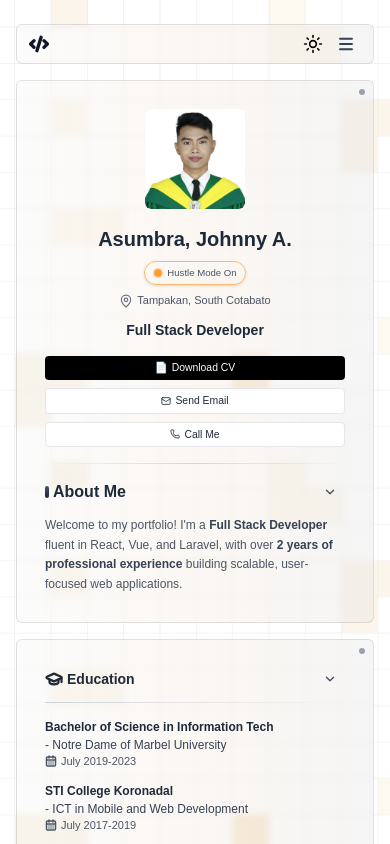
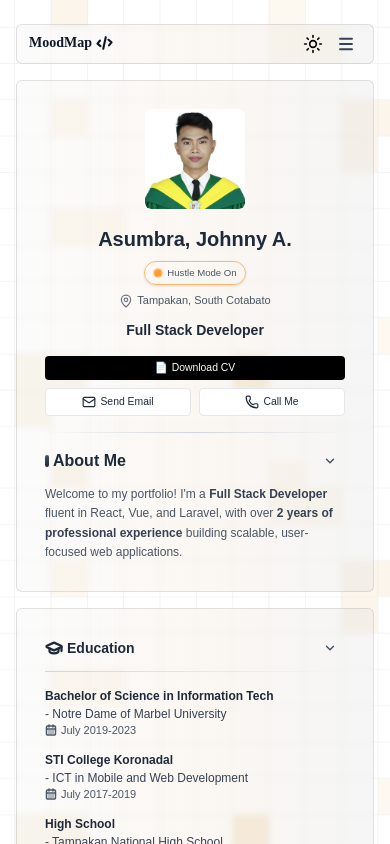
Before and after one commit to DoDongssss/moodmap, a React (Vite) app: page / in a window 390 px wide. Shown: the top 844 px of the page. Built offline with nearby package versions, Linux system fonts and the light colour scheme.

Commit message:
update responsive and remove dot icon in all card

```diff
--- a/src/components/sections/AboutSection.tsx
+++ b/src/components/sections/AboutSection.tsx
@@ -7,12 +7,14 @@ import avatar from "../../assets/avatar.jpg";
 type AboutSectionProps = {
   activeCard: string;
   isDark: boolean;
+  isMobile: boolean;
   setActiveCard: (card: string) => void;
 };
 
 export default function AboutSection({
   activeCard,
   isDark,
+  isMobile,
   setActiveCard,
 }: AboutSectionProps) {
   const [isHovered, setIsHovered] = useState(false);
@@ -98,21 +100,23 @@ export default function AboutSection({
               Full Stack Developer
             </span>
           </div>
-          <div className="w-full flex flex-col sm:flex-row gap-2 mt-2 md:mt-0">
-            <button className="flex gap-1 items-center justify-center bg-black dark:bg-white text-white dark:text-black px-3 py-1.5 md:px-2 md:py-1 rounded-sm text-[.65rem] md:text-[.7rem] font-light transition-all duration-300 hover:bg-[#222] dark:hover:bg-gray-200 hover:scale-105 hover:shadow-md">
+          <div className="w-full flex flex-col gap-2 mt-2 justify-center md:justify-normal sm:flex-row md:gap-2">
+            <button className="flex gap-1 items-center justify-center whitespace-nowrap bg-black dark:bg-white text-white dark:text-black px-3 py-1.5 md:px-2 md:py-1 rounded-sm text-[.65rem] md:text-[.7rem] font-light transition-all duration-300 hover:bg-[#222] dark:hover:bg-gray-200 hover:scale-105 hover:shadow-md">
               <span>📄</span>
               <span>Download CV</span>
             </button>
 
-            <button className="flex gap-1 items-center justify-center bg-white dark:bg-gray-800 text-gray-800 dark:text-gray-200 border border-gray-200 dark:border-gray-700 px-3 py-1.5 md:px-2 md:py-1 rounded-sm text-[.65rem] md:text-[.7rem] font-light transition-all duration-300 hover:bg-gray-100 dark:hover:bg-gray-700 hover:text-black dark:hover:text-white hover:scale-105 hover:shadow-md">
-              <Mail size={10} className="text-gray-800 dark:text-gray-200" />
-              <span>Send Email</span>
-            </button>
+            <div className="flex gap-2">
+              <button className="flex flex-1 md:flex-none gap-1 items-center justify-center whitespace-nowrap bg-white dark:bg-gray-800 text-gray-800 dark:text-gray-200 border border-gray-200 dark:border-gray-700 px-3 py-1.5 md:px-2 md:py-1 rounded-sm text-[.65rem] md:text-[.7rem] font-light transition-all duration-300 hover:bg-gray-100 dark:hover:bg-gray-700 hover:text-black dark:hover:text-white hover:scale-105 hover:shadow-md">
+                <Mail size={14} className="text-gray-800 dark:text-gray-200" />
+                <span>Send Email</span>
+              </button>
 
-            <button className="flex gap-1 items-center justify-center bg-white dark:bg-gray-800 text-gray-800 dark:text-gray-200 border border-gray-200 dark:border-gray-700 px-3 py-1.5 md:px-2 md:py-1 rounded-sm text-[.65rem] md:text-[.7rem] font-light transition-all duration-300 hover:bg-gray-100 dark:hover:bg-gray-700 hover:text-black dark:hover:text-white hover:scale-105 hover:shadow-md">
-              <Phone size={10} className="text-gray-800 dark:text-gray-200" />
-              <span>Call Me</span>
-            </button>
+              <button className="flex flex-1 md:flex-none gap-1 items-center justify-center whitespace-nowrap bg-white dark:bg-gray-800 text-gray-800 dark:text-gray-200 border border-gray-200 dark:border-gray-700 px-3 py-1.5 md:px-2 md:py-1 rounded-sm text-[.65rem] md:text-[.7rem] font-light transition-all duration-300 hover:bg-gray-100 dark:hover:bg-gray-700 hover:text-black dark:hover:text-white hover:scale-105 hover:shadow-md">
+                <Phone size={14} className="text-gray-800 dark:text-gray-200" />
+                <span>Call Me</span>
+              </button>
+            </div>
           </div>
         </div>
       </div>
@@ -227,9 +231,9 @@ export default function AboutSection({
       {/* Normal Card */}
       {!showDetails && (
         <motion.div
-          drag
-          dragMomentum={false}
-          dragElastic={0.1}
+          drag={!isMobile}
+          dragMomentum={!isMobile}
+          dragElastic={!isMobile ? 0.1 : 0}
           onDragStart={() => setActiveCard("about")}
           onDragEnd={() => setActiveCard("")}
           style={{ zIndex: activeCard === "about" ? 50 : 10 }}
@@ -256,7 +260,6 @@ export default function AboutSection({
           transition={{ type: "spring", stiffness: 300, damping: 25 }}
           className="relative w-full md:w-[800px] h-auto text-gray-700 dark:text-gray-300 glass-card overflow-hidden group"
         >
-          <div className="absolute min-w-[6px] h-[6px] top-2 right-2 rounded-full bg-gray-400 dark:bg-gray-600 z-10"></div>
           {cardContent}
         </motion.div>
       )}
@@ -275,7 +278,6 @@ export default function AboutSection({
             style={{ willChange: "transform, opacity" }}
             className="fixed top-1/2 left-1/2 w-[90vw] md:w-[850px] max-w-[850px] max-h-[90vh] glass-card bg-white dark:bg-gray-900 overflow-auto z-70"
           >
-            <div className="absolute min-w-[6px] h-[6px] top-2 right-2 rounded-full bg-gray-400 dark:bg-gray-600 z-10"></div>
             {cardContent}
           </motion.div>
         )}
--- a/src/components/sections/EducationSection.tsx
+++ b/src/components/sections/EducationSection.tsx
@@ -27,12 +27,14 @@ const dragStyles = {
 type EducationSectionProps = {
   activeCard: string;
   isDark: boolean;
+  isMobile: boolean;
   setActiveCard: (value: string) => void;
 };
 
 export default function EducationSection({
   activeCard,
   isDark,
+  isMobile,
   setActiveCard,
 }: EducationSectionProps) {
   const [showDetails, setShowDetails] = useState(false);
@@ -249,9 +251,9 @@ export default function EducationSection({
       {/* Normal Card */}
       {!showDetails && (
         <motion.div
-          drag
-          dragMomentum={false}
-          dragElastic={0.1}
+          drag={!isMobile}
+          dragMomentum={!isMobile}
+          dragElastic={!isMobile ? 0.1 : 0}
           onDragStart={() => setActiveCard("education")}
           onDragEnd={() => setActiveCard("")}
           style={{ zIndex: activeCard === "education" ? 50 : 10 }}
@@ -266,7 +268,6 @@ export default function EducationSection({
           transition={{ type: "spring", stiffness: 300, damping: 25 }}
           className="h-full w-full md:w-[400px] glass-card overflow-auto"
         >
-          <div className="absolute min-w-[6px] h-[6px] top-2 right-2 rounded-full bg-gray-400 dark:bg-gray-600 z-10"></div>
           {cardContent}
         </motion.div>
       )}
@@ -285,7 +286,6 @@ export default function EducationSection({
             style={{ willChange: "transform, opacity" }}
             className="fixed top-1/2 left-1/2 w-[90vw] md:w-[600px] max-w-[600px] max-h-[90vh] glass-card bg-white dark:bg-gray-900 overflow-auto z-70"
           >
-            <div className="absolute min-w-[6px] h-[6px] top-2 right-2 rounded-full bg-gray-400 dark:bg-gray-600 z-10"></div>
             {cardContent}
           </motion.div>
         )}
--- a/src/components/sections/HeaderSection.tsx
+++ b/src/components/sections/HeaderSection.tsx
@@ -6,6 +6,7 @@ import ThemeToggle from "../ThemeToggle";
 type HeaderSectionProps = {
   activeCard: string;
   isDark: boolean;
+  isMobile: boolean;
   setActiveCard: (card: string) => void;
 };
 
@@ -47,7 +48,7 @@ const SocialIcon = ({
         whileHover={{ scale: 1.15 }}
         transition={{ duration: 0.2, ease: "easeOut" }}
       >
-        <Icon size={18} strokeWidth={2} />
+        <Icon size={17} strokeWidth={2} />
       </motion.div>
 
       <AnimatePresence>
@@ -72,6 +73,7 @@ const SocialIcon = ({
 export default function HeaderSection({
   activeCard,
   isDark,
+  isMobile,
   setActiveCard,
 }: HeaderSectionProps) {
   const [mobileMenuOpen, setMobileMenuOpen] = useState(false);
@@ -118,9 +120,9 @@ export default function HeaderSection({
     <>
       {/* Header */}
       <motion.div
-        drag
-        dragMomentum={false}
-        dragElastic={0.1}
+        drag={!isMobile}
+        dragMomentum={!isMobile}
+        dragElastic={!isMobile ? 0.1 : 0}
         whileHover={{
           background: isDark
             ? "linear-gradient(135deg, #1c1c1c, #2a2a2a, #1c1c1c)"
@@ -146,9 +148,24 @@ export default function HeaderSection({
         }}
         transition={{ type: "spring", stiffness: 300, damping: 25 }}
       >
-        <div className="text-gray-900 dark:text-gray-100">
-          <CodeXml size={20} strokeWidth={4} className="w-5 h-5" />
-        </div>
+        <motion.div
+          className="text-gray-900 flex items-center dark:text-gray-100 font-bold font-modak gap-1"
+        >
+          <motion.h3
+            className="text-sm"
+            animate={{ y: [0, -1.5, 0] }}
+            transition={{ duration: 1.2, repeat: Infinity, ease: "easeInOut" }}
+          >
+            MoodMap
+          </motion.h3>
+
+          <motion.div
+            animate={{ y: [0, -2, 0], rotate: [0, 5, -5, 0] }}
+            transition={{ duration: 1.2, repeat: Infinity, ease: "easeInOut" }}
+          >
+            <CodeXml size={17} strokeWidth={3} />
+          </motion.div>
+        </motion.div>
 
         {/* Desktop Social Links - Hidden on mobile */}
         <div className="hidden lg:flex items-center gap-3">
--- a/src/index.css
+++ b/src/index.css
@@ -1,5 +1,10 @@
 @import "tailwindcss";
 @custom-variant dark (&:where(.dark, .dark *));
+@import url('https://fonts.googleapis.com/css2?family=Modak&display=swap');
+
+.font-modak {
+  font-family: 'Modak', cursive;
+}
 
 body {
   font-family: "Poppins", sans-serif;
--- a/src/pages/Home.tsx
+++ b/src/pages/Home.tsx
@@ -8,6 +8,13 @@ import ExperienceSection from "../components/sections/ExperienceSection";
 export default function Home() {
   const [activeCard, setActiveCard] = useState('');
   const [isDark, setIsDark] = useState(false);
+  const [isMobile, setIsMobile] =  useState(window.innerWidth <= 1000);
+
+  // useEffect(() => {
+  //   const handleResize = () => setIsMobile(window.innerWidth < 1000);
+  //   window.addEventListener("resize", handleResize);
+  //   return () => window.removeEventListener("resize", handleResize);
+  // }, []);
 
   useEffect(() => {
     const checkTheme = () => {
@@ -65,7 +72,7 @@ export default function Home() {
           animate={{ opacity: 1, y: 0 }}
           transition={{ duration: 0.5, delay: 0.1 }}
         >
-          <HeaderSection activeCard={activeCard} setActiveCard={setActiveCard} isDark={isDark} />
+          <HeaderSection activeCard={activeCard} isDark={isDark} isMobile={isMobile} setActiveCard={setActiveCard}  />
         </motion.div>
 
         <motion.div
@@ -74,7 +81,7 @@ export default function Home() {
           animate={{ opacity: 1, y: 0 }}
           transition={{ duration: 0.5, delay: 0.2 }}
         >
-          <AboutSection activeCard={activeCard} isDark={isDark} setActiveCard={setActiveCard} />
+          <AboutSection activeCard={activeCard} isDark={isDark} isMobile={isMobile}  setActiveCard={setActiveCard} />
         </motion.div>
 
         <motion.div
@@ -83,8 +90,8 @@ export default function Home() {
           animate={{ opacity: 1, y: 0 }}
           transition={{ duration: 0.5, delay: 0.3 }}
         >
-          <EducationSection activeCard={activeCard} isDark={isDark} setActiveCard={setActiveCard} />
-          <ExperienceSection activeCard={activeCard} isDark={isDark} setActiveCard={setActiveCard} />
+          <EducationSection activeCard={activeCard} isDark={isDark} isMobile={isMobile}  setActiveCard={setActiveCard} />
+          <ExperienceSection activeCard={activeCard} isDark={isDark} isMobile={isMobile}  setActiveCard={setActiveCard} />
         </motion.div>
       </div>
     </motion.div>
```
Also changed, not shown: src/components/sections/ExperienceSection.tsx (+5 -5 lines).
